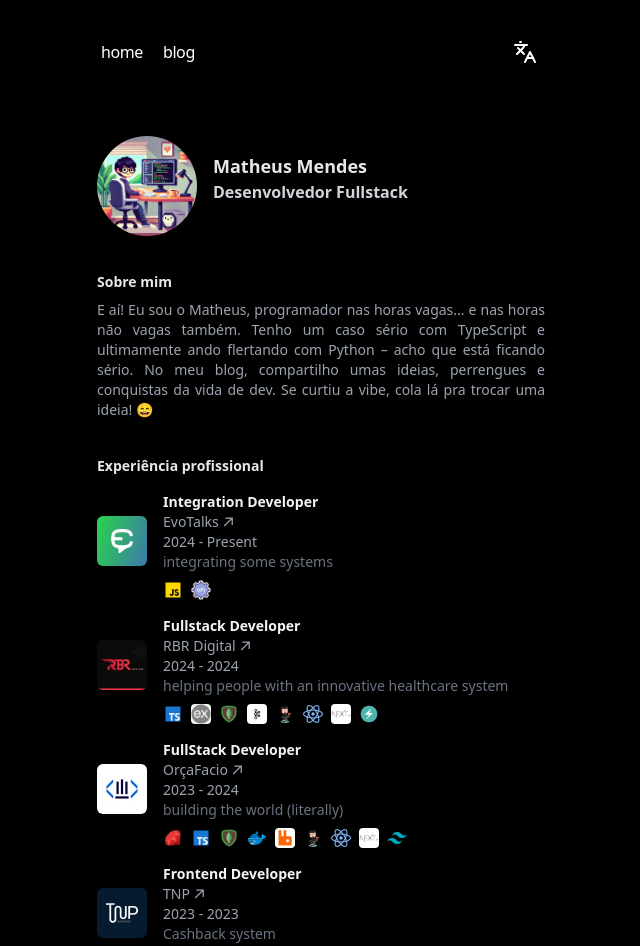
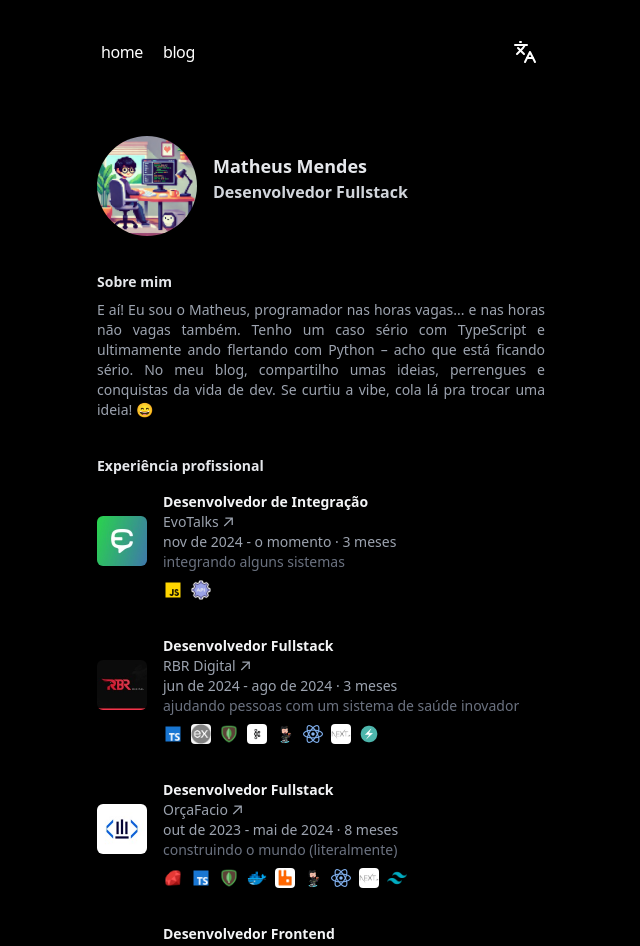
Before and after one commit to matheusmendescosta/my-portfolio, a Next.js app: page / in a window 1280 px wide. Shown: the top 946 px of the page, without its empty margins (319-959 px from the left). Built offline with nearby package versions, Linux system fonts and the light colour scheme.

Commit message:
feat: experiences section

```diff
--- a/src/components/pages/home/ProjectsSection.tsx
+++ b/src/components/pages/home/ProjectsSection.tsx
@@ -1,7 +1,7 @@
 import React from 'react';
 
 function ProjectsSection() {
-  return <div>ProjectSection</div>;
+  return <div>ProjectsSection</div>;
 }
 
 export default ProjectsSection;
--- a/src/components/pages/home/WorkExperienceSection.tsx
+++ b/src/components/pages/home/WorkExperienceSection.tsx
@@ -3,24 +3,24 @@ import Image from 'next/image';
 
 const experiences = [
   {
-    company: 'EvoTalks',
+    company: '',
     img: '/experiences/evotalks.jpg',
     url: 'https://www.evotalks.com.br/',
-    role: 'Integration Developer',
+    role: '',
     technologies: {
       javascript: 'javascript.png',
       api: 'apirest.png',
     },
-    date: '2024 - Present',
-    description: 'integrating some systems',
+    date: '',
+    description: '',
   },
   {
-    company: 'RBR Digital',
+    company: '',
     img: '/experiences/rbr.jpg',
     url: 'http://enterpriselevel.com/',
-    role: 'Fullstack Developer',
-    date: '2024 - 2024',
-    description: 'helping people with an innovative healthcare system',
+    role: '',
+    date: '',
+    description: '',
     technologies: {
       typescript: 'typescript.png',
       express: 'express.png',
@@ -33,12 +33,12 @@ const experiences = [
     },
   },
   {
-    company: 'OrçaFacio',
+    company: '',
     img: '/experiences/orcafascio.jpg',
     url: 'https://www.orcafascio.com/',
-    role: 'FullStack Developer',
-    date: '2023 - 2024',
-    description: 'building the world (literally)',
+    role: '',
+    date: '',
+    description: '',
     technologies: {
       ruby: 'ruby.png',
       typescript: 'typescript.png',
@@ -52,12 +52,12 @@ const experiences = [
     },
   },
   {
-    company: 'TNP',
+    company: '',
     url: 'https://www.tnpbrasil.com.br/',
     img: '/experiences/tnp.jpg',
-    role: 'Frontend Developer',
-    date: '2023 - 2023',
-    description: 'Cashback system',
+    role: '',
+    date: '',
+    description: '',
     technologies: {
       javascript: 'javascript.png',
       github: 'octacat.png',
@@ -68,12 +68,12 @@ const experiences = [
     },
   },
   {
-    company: 'Prosas',
+    company: '',
     img: '/experiences/prosas.jpg',
     url: 'https://prosas.com.br/inicio',
-    role: 'Frontend Developer',
-    date: '2022 - 2023',
-    description: 'building a better world',
+    role: '',
+    date: '',
+    description: '',
     technologies: {
       ruby: 'ruby.png',
       javascript: 'javascript.png',
@@ -107,23 +107,23 @@ function WorkExperienceSection() {
 
       <div>
         {experiences.map((experience, index) => (
-          <div key={index} className="mb-4 flex">
+          <div key={index} className="mb-9 flex">
             <div className="mr-4 mt-6">
               <Image src={experience.img} width={50} height={50} alt="company logo" className="rounded-md" />
             </div>
             <div>
-              <h3 className="text-sm font-semibold text-gray-100">{experience.role}</h3>
+              <h3 className="text-sm font-semibold text-gray-100">{t(`experiences.${index}.role`)}</h3>
               <a
                 href={experience.url}
                 target="_blank"
                 rel="noopener noreferrer"
                 className="flex items-center gap-1 text-sm text-gray-400 hover:underline"
               >
-                {experience.company}
+                {t(`experiences.${index}.company`)}
                 <ArrowIcon />
               </a>
-              <p className="text-sm text-gray-400">{experience.date}</p>
-              <p className="text-sm text-gray-500">{experience.description}</p>
+              <p className="text-sm text-gray-400">{t(`experiences.${index}.date`)}</p>
+              <p className="text-sm text-gray-500">{t(`experiences.${index}.description`)}</p>
               {experience.technologies && (
                 <div className="mt-2 flex gap-2">
                   {Object.entries(experience.technologies).map(([tech, imgSrc]) => (
--- a/src/i18n/request.ts
+++ b/src/i18n/request.ts
@@ -7,6 +7,6 @@ export default getRequestConfig(async () => {
 
   return {
     locale,
-    messages: (await import(`../messages/${locale}.json`)).default,
+    messages: (await import(`@/messages/${locale}.json`)).default,
   };
 });
--- a/src/messages/en.json
+++ b/src/messages/en.json
@@ -11,9 +11,43 @@
           "occupation": "Full Stack developer"
         },
         "home_section": {},
-        "projects_section": {},
+        "projects_section": {
+          "title": "Side Projects"
+        },
         "work_experience_section": {
-          "title": "Work experience"
+          "title": "Work experience",
+          "experiences": [
+            {
+              "company": "EvoTalks",
+              "role": "Integration Developer",
+              "date": "nov 2024 - present · 3 months",
+              "description": "integrating some systems"
+            },
+            {
+              "company": "RBR Digital",
+              "role": "Fullstack Developer",
+              "date": "jun 2024 - aug 2024 · 3 months",
+              "description": "helping people with an innovative healthcare system"
+            },
+            {
+              "company": "OrçaFacio",
+              "role": "FullStack Developer",
+              "date": "oct 2023 - may 2024 · 8 months",
+              "description": "building the world (literally)"
+            },
+            {
+              "company": "TNP",
+              "role": "Frontend Developer",
+              "date": "jul 2023 - oct 2023 · 4 months",
+              "description": "Cashback system"
+            },
+            {
+              "company": "Prosas",
+              "role": "Frontend Developer",
+              "date": "mar 2022 - feb 2023 · 1 year",
+              "description": "building a better world"
+            }
+          ]
         }
       },
       "blog": {
--- a/src/messages/pt-br.json
+++ b/src/messages/pt-br.json
@@ -11,9 +11,43 @@
           "occupation": "Desenvolvedor Fullstack"
         },
         "home_section": {},
-        "projects_section": {},
+        "projects_section": {
+          "title": "Projetos paralelos"
+        },
         "work_experience_section": {
-          "title": "Experiência profissional"
+          "title": "Experiência profissional",
+          "experiences": [
+            {
+              "company": "EvoTalks",
+              "role": "Desenvolvedor de Integração",
+              "date": "nov de 2024 - o momento · 3 meses",
+              "description": "integrando alguns sistemas"
+            },
+            {
+              "company": "RBR Digital",
+              "role": "Desenvolvedor Fullstack",
+              "date": "jun de 2024 - ago de 2024 · 3 meses",
+              "description": "ajudando pessoas com um sistema de saúde inovador"
+            },
+            {
+              "company": "OrçaFacio",
+              "role": "Desenvolvedor Fullstack",
+              "date": "out de 2023 - mai de 2024 · 8 meses",
+              "description": "construindo o mundo (literalmente)"
+            },
+            {
+              "company": "TNP",
+              "role": "Desenvolvedor Frontend",
+              "date": "jul de 2023 - out de 2023 · 4 meses",
+              "description": "sistema de cashback"
+            },
+            {
+              "company": "Prosas",
+              "role": "Desenvolvedor Frontend",
+              "date": "mar de 2022 - fev de 2023 · 1 ano",
+              "description": "construindo um mundo melhor"
+            }
+          ]
         }
       },
       "blog": {
```
